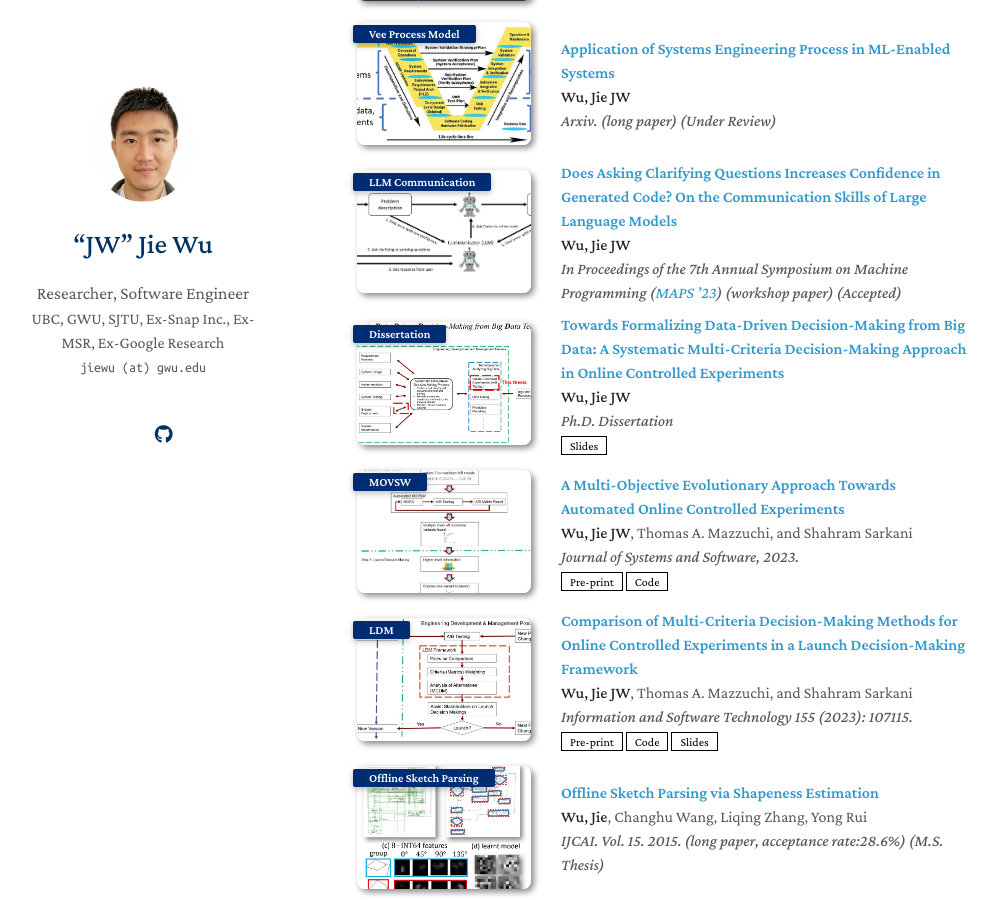
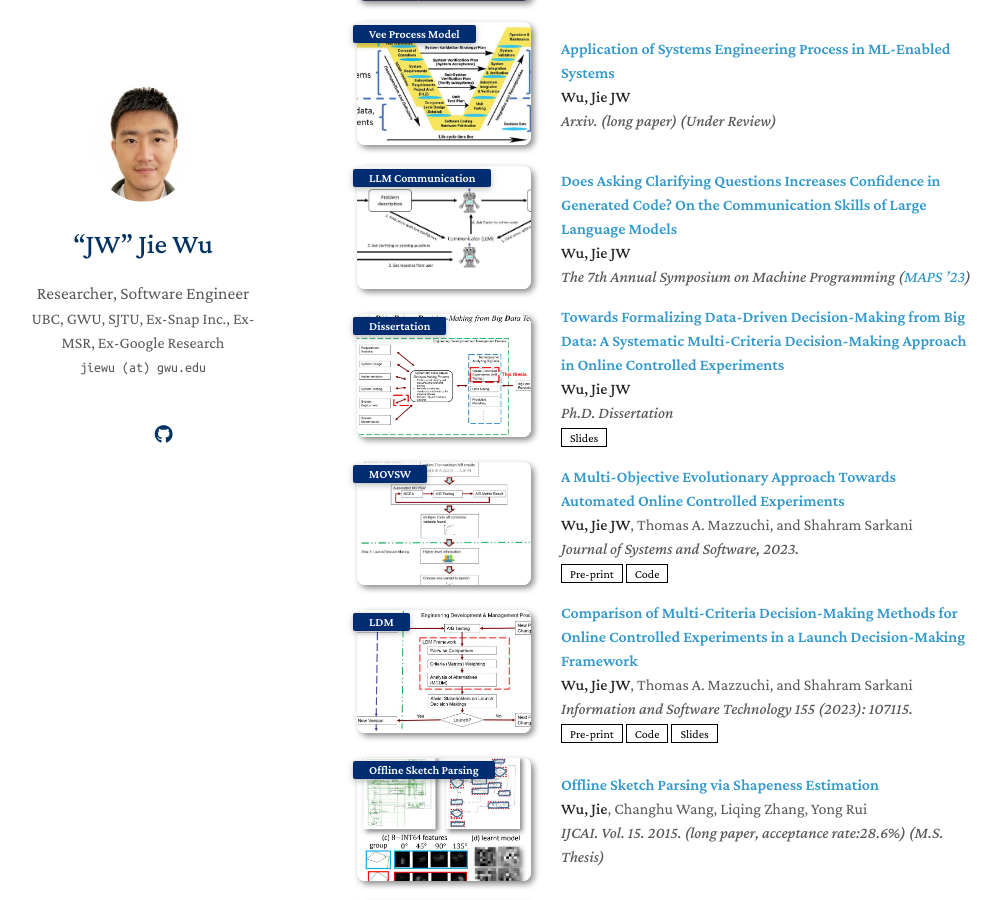
Before and after one commit to yaoyao-liu/minimal-light, a Jekyll site: the page built from index.md, in a window 1280 px wide and 900 px high, scrolled down 1362 px. Shown: the whole window, without its empty margins (133-1134 px from the left). Built offline with Jekyll 4.4.1, drawn with Linux system fonts in a browser that asks for light colours; nearby versions of some CDN libraries; a style sheet for code colours, icons or effects is not loaded; our own code applies the rules of GitHub Pages for plain Markdown files.

Commit message:
Update publications.md

```diff
--- a/_includes/publications.md
+++ b/_includes/publications.md
@@ -54,7 +54,7 @@
   <div class="col-sm-9" style="position: relative;padding-right: 15px;padding-left: 20px;">
     <div class="title"><a href="https://arxiv.org/pdf/2308.13507.pdf">Does Asking Clarifying Questions Increases Confidence in Generated Code? On the Communication Skills of Large Language Models </a> </div>
     <div class="author"><strong>Wu, Jie JW</strong></div>
-    <div class="periodical"><em>In Proceedings of the 7th Annual Symposium on Machine Programming (<a href="https://mapsworkshop.github.io/">MAPS ’23</a>) (workshop paper) (Accepted)</em></div>
+    <div class="periodical"><em>The 7th Annual Symposium on Machine Programming (<a href="https://mapsworkshop.github.io/">MAPS ’23</a>) </em></div>
   </div>
 </div>
 </li>
```
